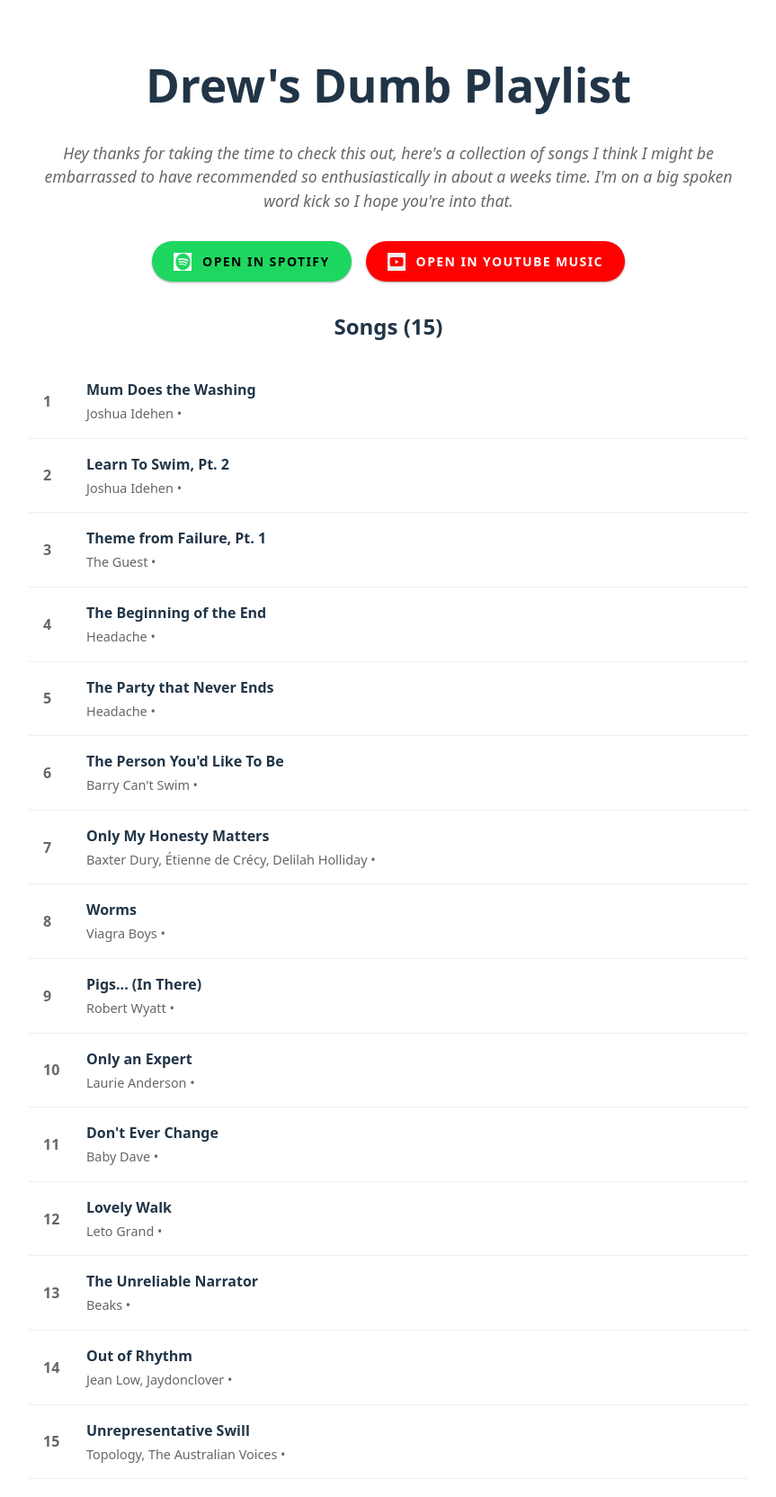
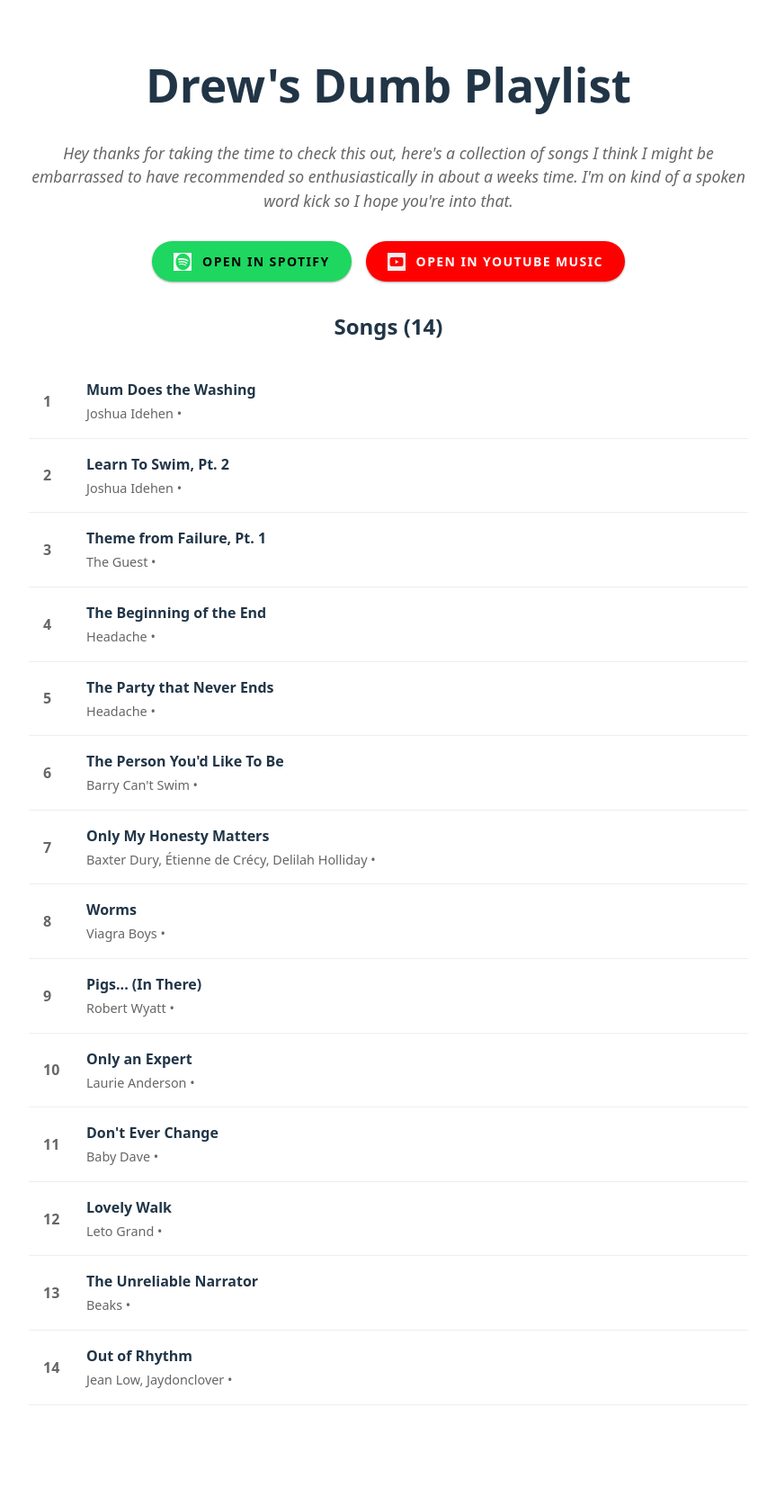
Before and after one commit to drewcydrew/sillyplaylist, a React (Vite) app: page / in a window 1280 px wide. Shown: the top 1664 px of the page at 90% size, without its empty margins (208-1071 px from the left). After the commit the page ends 1594 px from the top, so only its background shows below. Built offline with nearby package versions, Linux system fonts and the light colour scheme.

Commit message:
Updating songs

```diff
--- a/src/App.tsx
+++ b/src/App.tsx
@@ -10,8 +10,8 @@ function App() {
       <p className="byline">
         Hey thanks for taking the time to check this out, here's a collection of
         songs I think I might be embarrassed to have recommended so
-        enthusiastically in about a weeks time. I'm on a big spoken word kick so
-        I hope you're into that.
+        enthusiastically in about a weeks time. I'm on kind of a spoken word
+        kick so I hope you're into that.
       </p>
 
       <div className="playlist-actions">
--- a/src/data/songs.json
+++ b/src/data/songs.json
@@ -69,10 +69,5 @@
     "title": "Out of Rhythm",
     "artist": "Jean Low, Jaydonclover",
     "album": ""
-  },
-  {
-    "title": "Unrepresentative Swill",
-    "artist": "Topology, The Australian Voices",
-    "album": ""
   }
 ]
```
